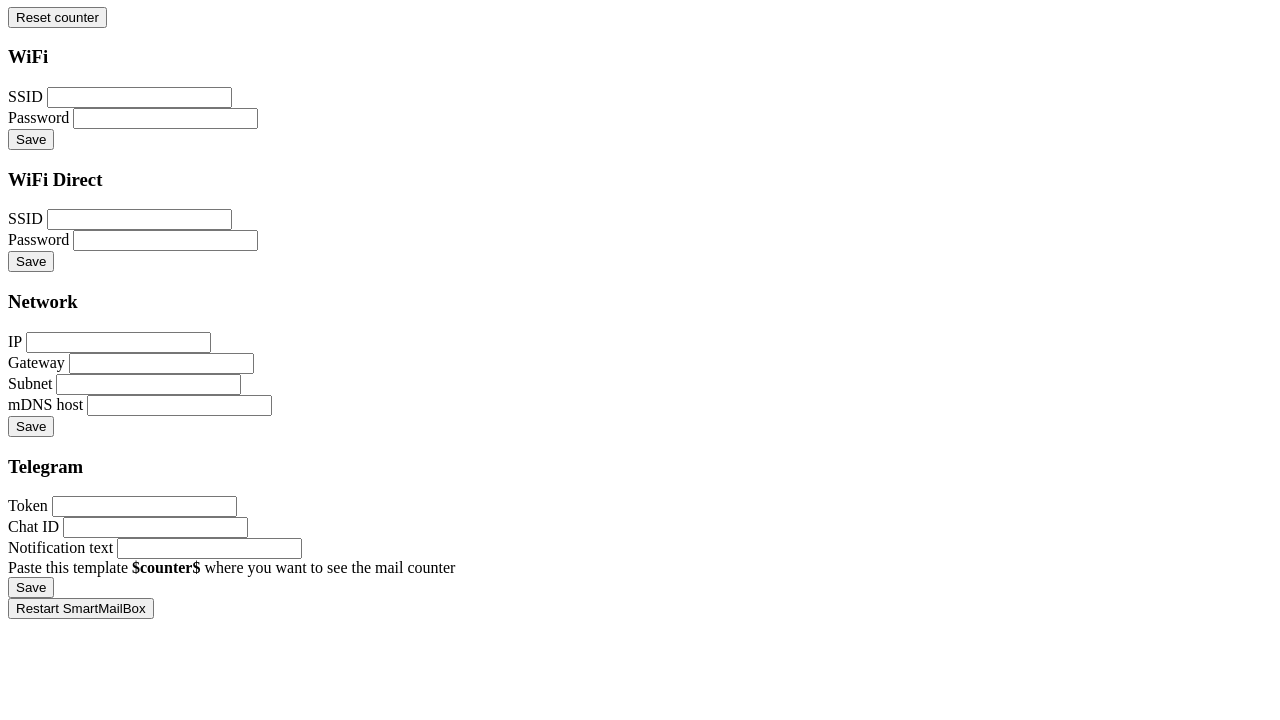
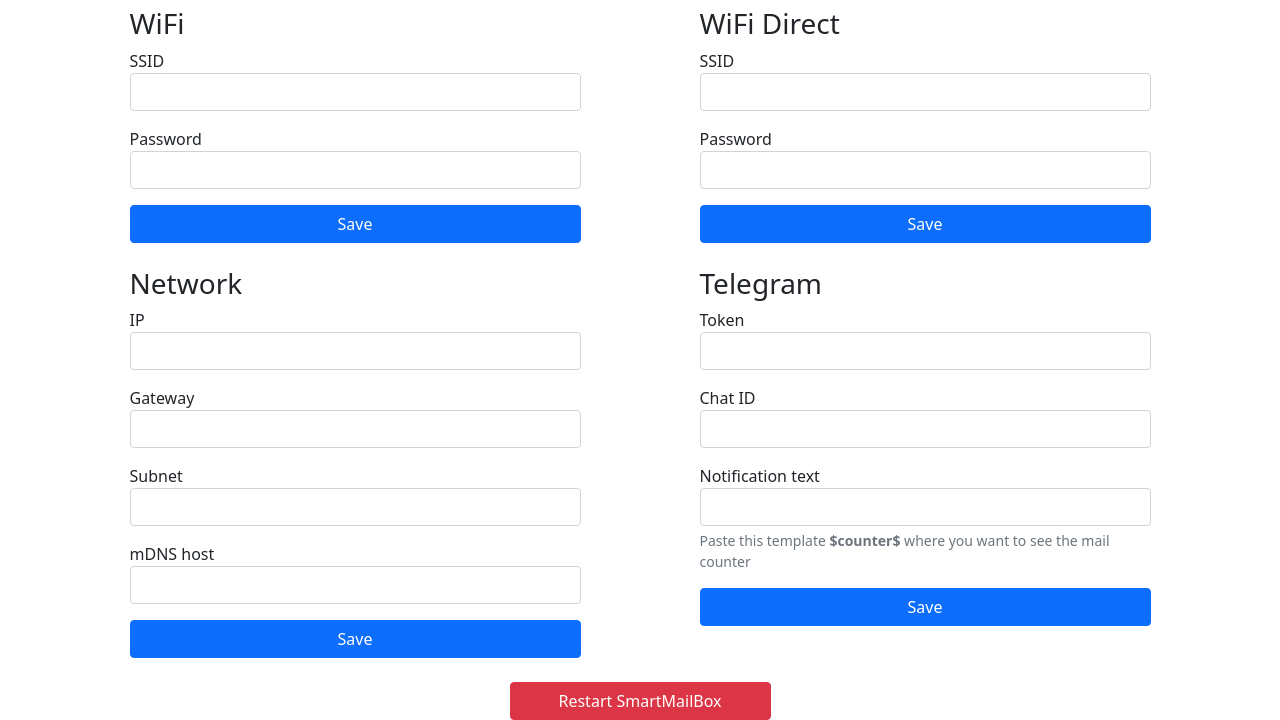
Before and after one commit to nnemirovsky/smartmailbox, a plain HTML site: page data/index.html in a window 1280 px wide. Shown: the part 135-855 px from the top of the page. Before the commit the page ends 816 px from the top, so only its background shows below. Drawn offline with nearby package versions, Linux system fonts and the light colour scheme; no server answers.

Commit message:
Small update: change file extension, edit readme, add defines for files path

```diff
--- a/data/index.html
+++ b/data/index.html
@@ -6,9 +6,8 @@
     <meta http-equiv="X-UA-Compatible" content="IE=edge">
     <meta name="viewport" content="width=device-width, initial-scale=1.0">
     <title>SmartMailBox</title>
-    <link rel="shortcut icon" href="/favicon" type="image/x-icon">
-    <link href="/bootstrap" rel="stylesheet">
-    <!-- <link href="bootstrap.min.css" rel="stylesheet"> -->
+    <link rel="shortcut icon" href="favicon.png" type="image/x-icon">
+    <link href="bootstrap.min.css" rel="stylesheet">
     <style>
         .vertical-center {
             min-height: 100%;
```
Also changed, not shown: 7 other files.
